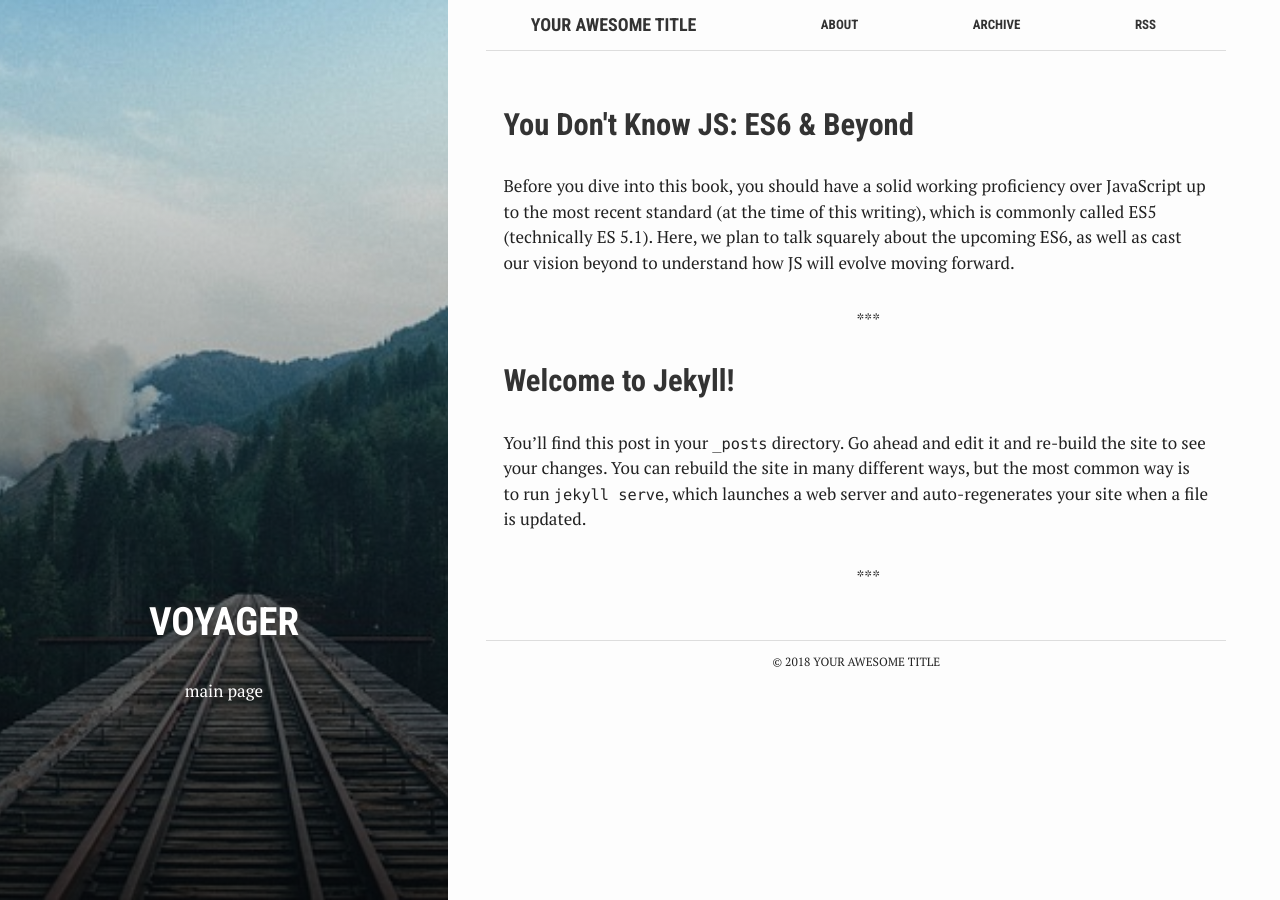
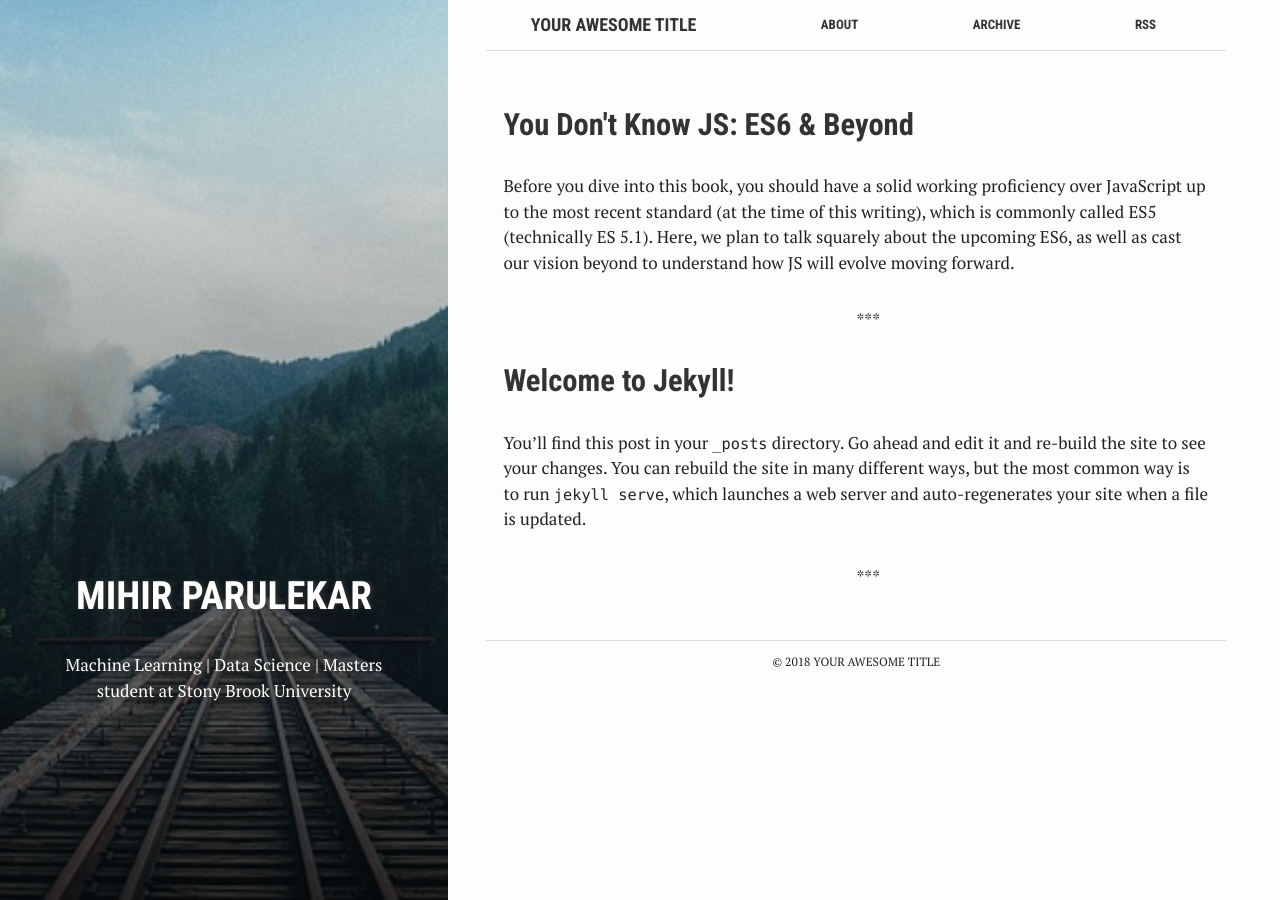
Before and after one commit to mihirdcoder/mihirdcoder.github.io, a Jekyll site: the page built from index.html, in a window 1280 px wide. Built offline with Jekyll 4.4.1, drawn with Linux system fonts in a browser that asks for light colours.

Commit message:
Added personal info

```diff
--- a/index.html
+++ b/index.html
@@ -1,9 +1,9 @@
 ---
 bg: "rails.jpg"
 layout: default
-crawlertitle: "Jekyll blog"
-title: "Voyager"
-summary: "main page"
+crawlertitle: "Mihir Parulekar"
+title: "Mihir Parulekar"
+summary: "Machine Learning | Data Science | Masters student at Stony Brook University"
 ---
 
 {% for post in site.posts limit: 5 %}
```
